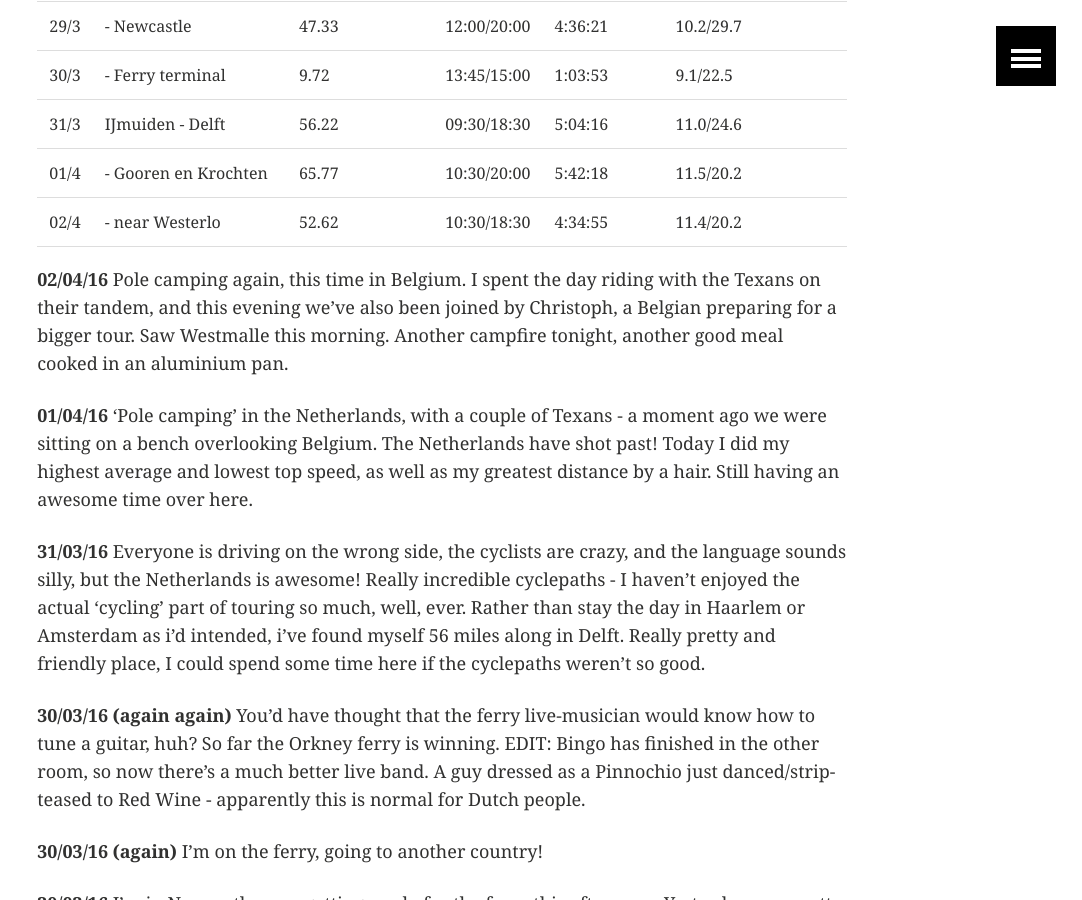
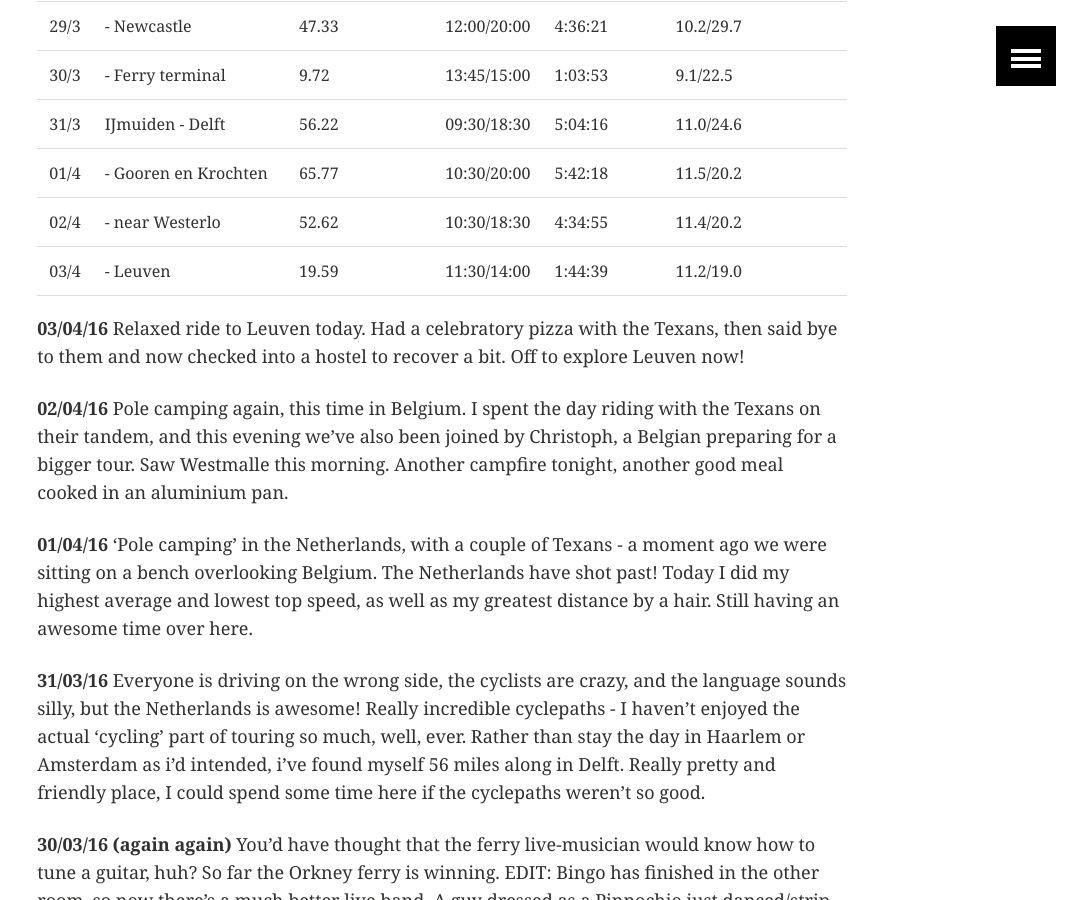
Before and after one commit to ArthurStart/git-blog, a Jekyll site: the page built from _posts/touring/2016-03-24-Quick-Update.md, in a window 1280 px wide and 900 px high, scrolled down 607 px. Shown: the whole window, without its empty margins (198-1280 px from the left). Built offline with Jekyll 4.4.1, drawn with Linux system fonts in a browser that asks for light colours; comment, search, counter and statistics services are not loaded.

Commit message:
Update from Leuven

```diff
--- a/_posts/touring/2016-03-24-Quick-Update.md
+++ b/_posts/touring/2016-03-24-Quick-Update.md
@@ -20,6 +20,10 @@ image:
 | 31/3 | IJmuiden - Delft       | 56.22 | 09:30/18:30 | 5:04:16 | 11.0/24.6 |
 | 01/4 | - Gooren en Krochten   | 65.77 | 10:30/20:00 | 5:42:18 | 11.5/20.2 |
 | 02/4 | - near Westerlo        | 52.62 | 10:30/18:30 | 4:34:55 | 11.4/20.2 |
+| 03/4 | - Leuven               | 19.59 | 11:30/14:00 | 1:44:39 | 11.2/19.0 |
+
+**03/04/16**
+Relaxed ride to Leuven today. Had a celebratory pizza with the Texans, then said bye to them and now checked into a hostel to recover a bit. Off to explore Leuven now!
 
 **02/04/16**
 Pole camping again, this time in Belgium. I spent the day riding with the Texans on their tandem, and this evening we've also been joined by Christoph, a Belgian preparing for a bigger tour. Saw Westmalle this morning. Another campfire tonight, another good meal cooked in an aluminium pan.
```
